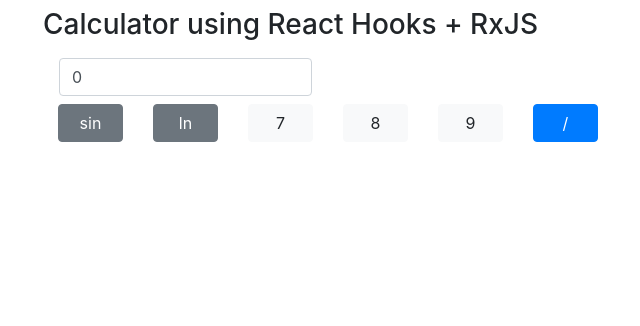
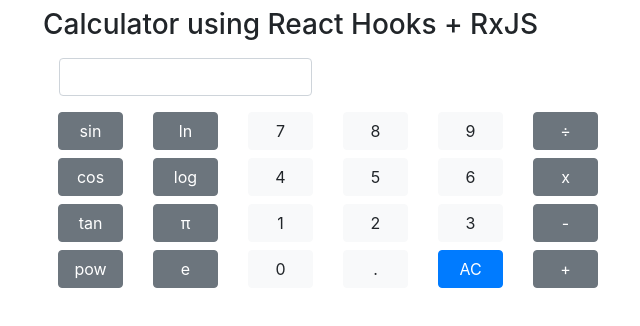
Before and after one commit to priyankcommits/react_rxjs_calculator, a React (Create React App) app: page / in a window 1280 px wide. Shown: the top 326 px of the page, without its empty margins (27-667 px from the left). Built offline with nearby package versions, Linux system fonts and the light colour scheme.

Commit message:
Added all buttons to ButtonLayout component - added click handlers for all buttons

```diff
--- a/src/App.js
+++ b/src/App.js
@@ -17,12 +17,12 @@
         <h3>Calculator using React Hooks + RxJS</h3>
       </Row>
       <Row className='mt-2'>
-        <Col xs={3}>
+        <Col md={3}>
           <InputBox />
         </Col>
       </Row>
       <Row className='mt-2'>
-        <Col xs={6}>
+        <Col md={6}>
           <ButtonLayout />
         </Col>
       </Row>
--- a/src/components/ButtonLayout.js
+++ b/src/components/ButtonLayout.js
@@ -3,36 +3,34 @@
 import React from 'react';
 import Row from 'react-bootstrap/Row';
 
+import calculatorButtons from '../constants';
 import numberEvent$ from '../events';
 
 function ButtonLayout() {
 
-  const publishNumberEvent = value => {
-    numberEvent$.next(value);
+  const publishButtonEvent = (value, type) => {
+    numberEvent$.next({value, type});
   }
+
+  let chunkedCalculatorButtons = [];
+  for(let i = 0; i < calculatorButtons.length; i += 6)
+    chunkedCalculatorButtons.push(calculatorButtons.slice(i, i + 6));
 
   console.log('Rendering Button Layout');
   return (
-    <Row>
-      <Col xs={2}>
-        <Button className='w-100' variant='secondary'>sin</Button>
-      </Col>
-      <Col xs={2}>
-        <Button className='w-100' variant='secondary'>ln</Button>
-      </Col>
-      <Col xs={2}>
-        <Button onClick={() => publishNumberEvent(7)}  className='w-100' variant='light'>7</Button>
-      </Col>
-      <Col xs={2}>
-        <Button onClick={() => publishNumberEvent(8)}  className='w-100' variant='light'>8</Button>
-      </Col>
-      <Col xs={2}>
-        <Button onClick={() => publishNumberEvent(9)}  className='w-100' variant='light'>9</Button>
-      </Col>
-      <Col xs={2}>
-        <Button className='w-100' variant='primary'>/</Button>
-      </Col>
-    </Row>
+    <div>
+      {chunkedCalculatorButtons.map((chunk, index) => (
+        <Row key={index} className='mt-2'>
+          {chunk.map((button, buttonIndex) => (
+            <Col key={buttonIndex} xs={2}>
+              <Button className='w-100' variant={button.color} onClick={() => publishButtonEvent(button.value, button.type)}>
+                {button.value}
+              </Button>
+            </Col>
+          ))}
+        </Row>
+      ))}
+    </div>
   );
 }
 
--- a/src/components/InputBox.js
+++ b/src/components/InputBox.js
@@ -6,15 +6,15 @@
 
 function InputBox() {
 
-  const inputValueRef = useRef(0);
+  const inputValueRef = useRef("0");
 
   const changeInputValue = value => {
-    inputValueRef.current.value =  `${inputValueRef.current.value}${value}`;
+    inputValueRef.current.value =  "0";
   }
 
   useEffect(() => {
-    numberEvent$.subscribe(number => {
-      changeInputValue(number)
+    numberEvent$.subscribe(({value, type}) => {
+      console.log(value, type);
     });
     return () => numberEvent$.unsubscribe();
   }, []);
@@ -22,7 +22,7 @@
   console.log('Rendering InputBox')
   return (
     <Row>
-      <Form.Control className='mx-3' size="md" type="text" ref={inputValueRef} value={inputValueRef.current.value} />
+      <Form.Control className='mx-3' size="md" type="text" ref={inputValueRef}/>
     </Row>
   )
 }
--- /dev/null
+++ b/src/constants.js
@@ -0,0 +1,28 @@
+const claculatorButtons = [
+    {value: 'sin', type: 'function', color: 'secondary'},
+    {value: 'ln', type: 'function', color: 'secondary'},
+    {value: '7', type: 'number', color: 'light'},
+    {value: '8', type: 'number', color: 'light'},
+    {value: '9', type: 'number', color: 'light'},
+    {value: '÷', type: 'operator', color: 'secondary'},
+    {value: 'cos', type: 'function', color: 'secondary'},
+    {value: 'log', type: 'function', color: 'secondary'},
+    {value: '4', type: 'number', color: 'light'},
+    {value: '5', type: 'number', color: 'light'},
+    {value: '6', type: 'number', color: 'light'},
+    {value: 'x', type: 'operator', color: 'secondary'},
+    {value: 'tan', type: 'function', color: 'secondary'},
+    {value: 'π', type: 'function', color: 'secondary'},
+    {value: '1', type: 'number', color: 'light'},
+    {value: '2', type: 'number', color: 'light'},
+    {value: '3', type: 'number', color: 'light'},
+    {value: '-', type: 'operator', color: 'secondary'},
+    {value: 'pow', type: 'function', color: 'secondary'},
+    {value: 'e', type: 'function', color: 'secondary'},
+    {value: '0', type: 'number', color: 'light'},
+    {value: '.', type: 'number', color: 'light'},
+    {value: 'AC', type: 'operator', color: 'primary'},
+    {value: '+', type: 'operator', color: 'secondary'}
+]
+
+export default claculatorButtons;
```
Also changed, not shown: src/components/OutputBox.js (added), 2 other files (tests, documents, lock files or other folders).
